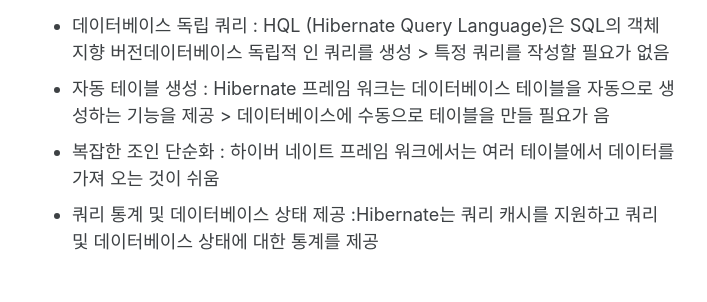
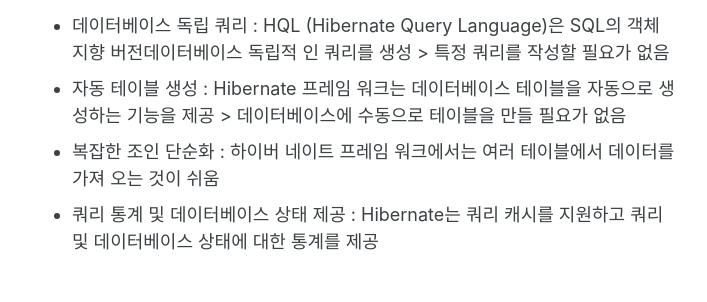
Before and after one commit to iamdawoonjeong/iamdawoonjeong.github.io, a Jekyll site: the page built from _posts/2021/2021-06-09-spring-orm.md, in a window 1280 px wide and 1400 px high, scrolled down 3240 px. Shown: the part 182-484 px from the top of the window, without its empty margins (286-993 px from the left). Built offline with Jekyll 4.4.1, drawn with Linux system fonts in a browser that asks for light colours; cached includes are drawn as plain includes.

Commit message:
Update 2021-06-09-spring-orm.md

```diff
--- a/_posts/2021/2021-06-09-spring-orm.md
+++ b/_posts/2021/2021-06-09-spring-orm.md
@@ -102,9 +102,9 @@
 - 오픈 소스 및 경량 : LGPL 라이선스하에 오픈 소스이며 경량임
 - 빠른 성능 : 최대 절전 프레임 워크에서 캐시가 내부적으로 사용되기 때문에 최대 절전 프레임 워크의 성능이 빠름
 - 데이터베이스 독립 쿼리 : HQL (Hibernate Query Language)은 SQL의 객체 지향 버전데이터베이스 독립적 인 쿼리를 생성 > 특정 쿼리를 작성할 필요가 없음
-- 자동 테이블 생성 : Hibernate 프레임 워크는 데이터베이스 테이블을 자동으로 생성하는 기능을 제공 > 데이터베이스에 수동으로 테이블을 만들 필요가 음
+- 자동 테이블 생성 : Hibernate 프레임 워크는 데이터베이스 테이블을 자동으로 생성하는 기능을 제공 > 데이터베이스에 수동으로 테이블을 만들 필요가 없음
 - 복잡한 조인 단순화 : 하이버 네이트 프레임 워크에서는 여러 테이블에서 데이터를 가져 오는 것이 쉬움
-- 쿼리 통계 및 데이터베이스 상태 제공 :Hibernate는 쿼리 캐시를 지원하고 쿼리 및 데이터베이스 상태에 대한 통계를 제공
+- 쿼리 통계 및 데이터베이스 상태 제공 : Hibernate는 쿼리 캐시를 지원하고 쿼리 및 데이터베이스 상태에 대한 통계를 제공
 
 
 ## MyBatis
```
Also changed, not shown: other parts of _posts/2021/2021-06-09-spring-orm.md (+5 -6 lines).
